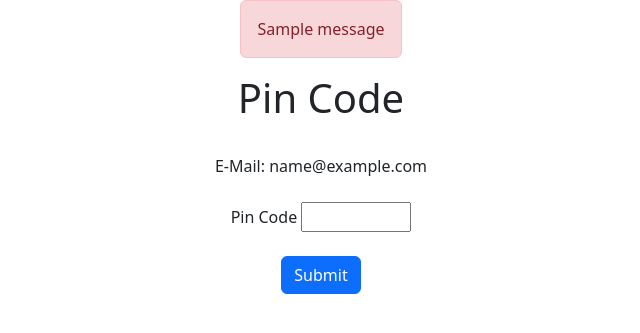
After one commit to pdeubel/beachvolleyball-tracker, a Flask app: page /# in a window 1280 px wide. The commit adds this page. Shown: the top 333 px of the page, without its empty margins (319-959 px from the left). Run offline with Flask 2, Linux system fonts and the light colour scheme; tables that the repository leaves empty hold one stand-in row (values such as "Sample post"); one stand-in notice (Sample message) is shown; some libraries are stand-ins or nearby versions.

Commit message:
Changed behavior of login, use variable route for confirmation link
- Confirmation Link gets send per email (to be done)
- This is a random prefix, stored in the database
- Then if it is valid, the pin and timecode is checked
- Todo: Login and other stuff

```diff
--- a/backend/database_schema.py
+++ b/backend/database_schema.py
@@ -12,7 +12,8 @@ class Player(db.Model, UserMixin):
     player_id = db.Column(db.Integer, primary_key=True)
     email = db.Column(db.String(254), unique=True, nullable=False)
     player_name = db.Column(db.String(80), nullable=True)  # Filled in by the user
-    pin_code = db.Column(db.String(200), nullable=True)  # Use hashed 6-Digit Pin for the login
+    pin_confirmation_url_part = db.Column(db.String(24), nullable=True)  # Variable generated route for confirmation
+    pin_code_hash = db.Column(db.String(200), nullable=True)  # Use hashed 6-Digit Pin for the login
     pin_code_timestamp = db.Column(db.DateTime, nullable=True)  # Timestamp to check if PIN is still valid
 
     def __repr__(self):
--- a/backend/mail.py
+++ b/backend/mail.py
@@ -1,2 +1,2 @@
-def send_pin_code(email: str, pin_code: str):
+def send_pin_code(email: str, pin_code: str, pin_confirmation_url_part: str):
     pass
--- a/mod_beach.py
+++ b/mod_beach.py
@@ -60,7 +60,7 @@ def main():
     # db = SQLAlchemy(app)
     # migrate = Migrate(app, db)
 
-    app.run()
+    app.run(debug=True)
 
 
 if __name__ == "__main__":
--- a/routes/login.py
+++ b/routes/login.py
@@ -1,16 +1,18 @@
 import time
-from datetime import datetime
-from random import randint
+from datetime import datetime, timedelta
+from random import randint, choice
+from string import ascii_uppercase, ascii_lowercase, digits
 
-from flask import Blueprint, render_template
+from flask import Blueprint, render_template, redirect, url_for, flash, request
 from flask_wtf import FlaskForm
-from werkzeug.security import generate_password_hash
-from wtforms import EmailField, validators, StringField
+from werkzeug.security import generate_password_hash, check_password_hash
+from wtforms import EmailField, validators, StringField, HiddenField
 
-from backend.database_schema import Player
+from backend.database_schema import db, Player
 from backend.mail import send_pin_code
 
 login_page = Blueprint("login", __name__)
+valid_pin_code_timedelta = timedelta(minutes=1)
 
 
 class LoginForm(FlaskForm):
@@ -18,7 +20,12 @@ class LoginForm(FlaskForm):
 
 
 class PinForm(FlaskForm):
+    email = HiddenField("E-Mail")
     pin = StringField("Pin Code", validators=[validators.Length(min=6, max=6)])
+
+
+def generate_pin_confirmation_url_part():
+    return "".join(choice(ascii_uppercase + ascii_lowercase + digits) for _ in range(24))
 
 
 @login_page.route("/", methods=["GET", "POST"])
@@ -42,34 +49,72 @@ def login():
             pass
 
         pin_code = str(randint(100000, 999999))
-        player.pin_code = generate_password_hash(pin_code)
+
+        already_exist = True
+        pin_confirmation_url_part = None
+
+        while already_exist is not None or pin_confirmation_url_part is None:
+            pin_confirmation_url_part = generate_pin_confirmation_url_part()
+            already_exist = Player.query.filter_by(pin_confirmation_url_part=pin_confirmation_url_part).first()
+
+        player.pin_code_hash = generate_password_hash(pin_code)
         player.pin_code_timestamp = datetime.fromtimestamp(time.time())
+        player.pin_confirmation_url_part = pin_confirmation_url_part
+        db.session.commit()
 
         # TODO fill in this function
-        send_pin_code(email, pin_code)
+        send_pin_code(email, pin_code, pin_confirmation_url_part)
 
-        # TODO create pin_login
-        pin_form = PinForm()
-        return render_template("pin.html", form=pin_form, email=email)
+        return render_template("check_email.html")
 
     return render_template("login.html", form=form)
 
 
-@login_page.route("/pin", methods=["GET", "POST"])
-def validate_pin():
+@login_page.route("/<pin_confirmation_url_part>", methods=["GET", "POST"])
+def validate_pin(pin_confirmation_url_part: str):
 
     # if user is not None and check_password_hash(user.password, password):
     #     login_user(user)
     #
     #     flask.flash("Logged in")
 
+    valid_player: Player = Player.query.filter_by(pin_confirmation_url_part=pin_confirmation_url_part).first()
+
+    if valid_player is None:
+        # The pin_confirmation_url_part is unique and if it is not found, redirect to the login page
+        return redirect(url_for("login.login"))
+
     form = PinForm()
+    form.email.data = valid_player.email
 
     if form.validate_on_submit():
+        current_time = datetime.fromtimestamp(time.time())
+
+        # Check if the Pin code was created less than 15 minutes ago
+        pin_code_time_valid = (current_time - valid_player.pin_code_timestamp) < valid_pin_code_timedelta
+
+        if not pin_code_time_valid:
+            # TODO check if flash message works
+            flash("Der Pin Code ist abgelaufen, bitte erneut einloggen!")
+            return redirect(url_for("login.login"))
+
         pin = form.pin.data
+        pin_valid = check_password_hash(valid_player.pin_code_hash, pin)
 
-        print(pin)
-        print(f"Type: {type(pin)}")
+        if not pin_valid:
+            flash("Der Pin Code ist falsch, bitte erneut versuchen!")
+            return redirect(request.url)
 
-    login_form = LoginForm()
-    return render_template("login.html", form=login_form)
+
+        """
+        1. Compare pin from form with hashed pin from database + Check timestamp 15 min
+        3. Pin is not equal
+            - Error message: Try again
+        2. Timestamp > 15min
+            - Error message: Pin Code expired, log in again
+            - Redirect login page
+        4. Pin equal + timestamp <= 15 min
+            - Login
+        """
+
+    return render_template("pin.html", form=form, pin_confirmation_url_part=pin_confirmation_url_part)
--- /dev/null
+++ b/templates/alert_flash_messages.html
@@ -0,0 +1,15 @@
+{% with messages = get_flashed_messages() %}
+    {% if messages %}
+        {% for message in messages %}
+            <div class="container">
+                <div class="row justify-content-center">
+                    <div class="col-auto">
+                        <div class="alert alert-danger" role="alert">
+                            {{ message }}
+                        </div>
+                    </div>
+                </div>
+            </div>
+        {% endfor %}
+    {% endif %}
+{% endwith %}
--- a/templates/pin.html
+++ b/templates/pin.html
@@ -1,7 +1,9 @@
 {% extends "index.html" %}
 {% block body %}
 
-<form method="POST" action="/pin">
+{% include 'alert_flash_messages.html' %}
+
+<form method="POST" action="/{{ pin_confirmation_url_part }}">
     {{ form.csrf_token }}
     <div class="container">
 
@@ -12,19 +14,19 @@
             </div>
         </div>
 
-        <div class="row">
-            <div class="col">
-                <p>E-Mail:</p> {{ email }}
+        <div class="row mt-4 justify-content-center">
+            <div class="col-auto">
+                E-Mail: {{ form.email.data }}
             </div>
         </div>
 
-        <div class="row">
-            <div class="col">
+        <div class="row mt-4 justify-content-center">
+            <div class="col-auto">
                 {{ form.pin.label }} {{ form.pin(size=6) }}
             </div>
         </div>
 
-        <div class="row justify-content-center">
+        <div class="row mt-4 justify-content-center">
             <div class="col-auto">
                 <button type=submit class="btn btn-primary">Submit</button>
                 {{ form.submit }}
```
Also changed, not shown: templates/check_email.html (added, +13 -0 lines), templates/login.html (+6 -3 lines).
